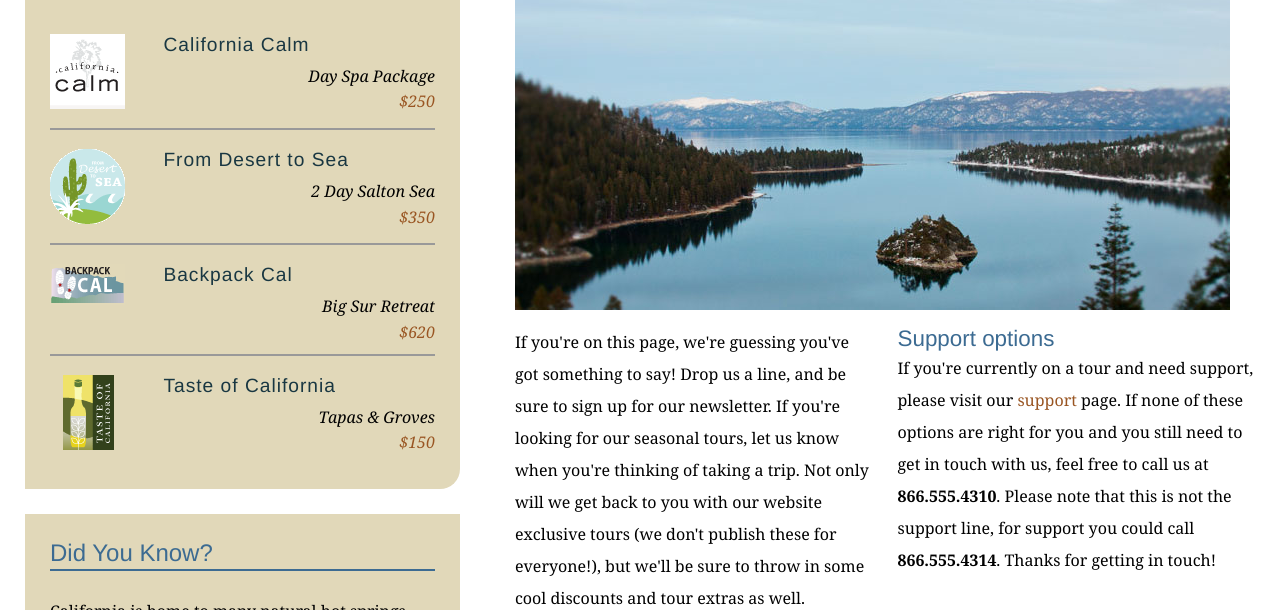
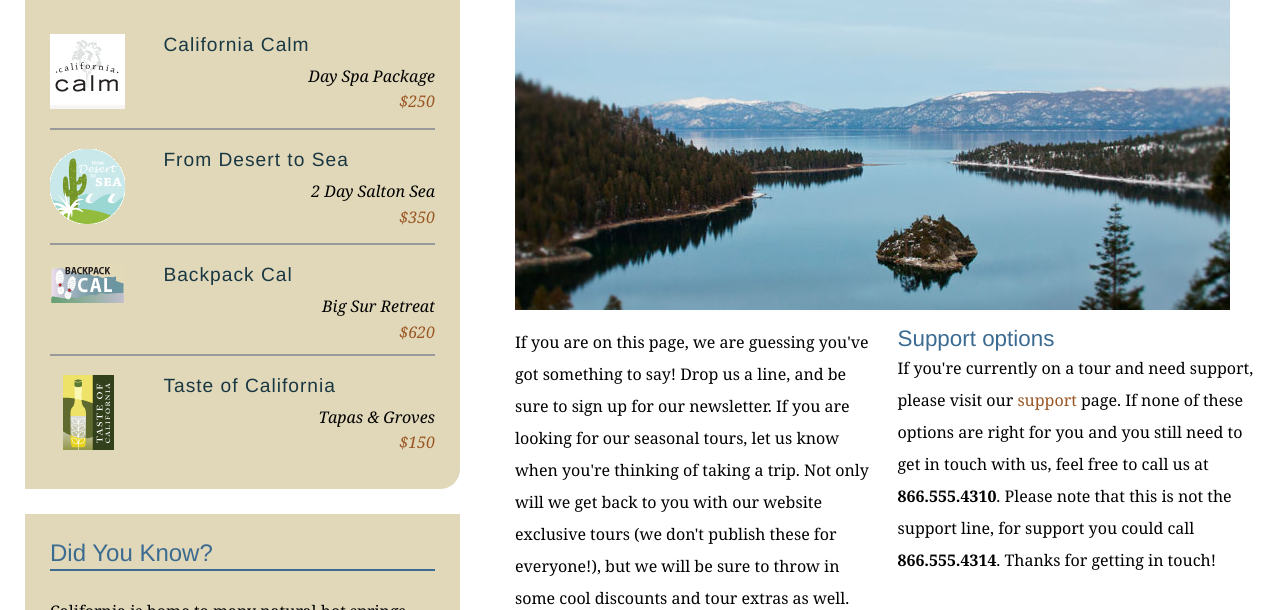
Before and after one commit to emacadocious/explore_california, a plain HTML site: page contact.html in a window 1280 px wide. Shown: the part 342-952 px from the top of the page. Drawn offline with Linux system fonts and the light colour scheme.

Commit message:
Removed contractions from contact page text

```diff
--- a/contact.html
+++ b/contact.html
@@ -68,7 +68,7 @@
           <h1>Get in touch</h1>
           <img src="assets/images/emerald_bay.jpg" alt="Beautiful Lake Tahoe" class="articleImage" />
           <div class="multiCol">
-            <p>If you're on this page, we're guessing you've got something to say! Drop us a line, and be sure to sign up for our newsletter. If you're looking for our seasonal tours,  let us know when you're thinking of taking a trip. Not only will we get back to you with our website exclusive tours (we don't publish these for everyone!), but we'll be sure to throw in some cool discounts and tour extras as well.</p>
+            <p>If you are on this page, we are guessing you've got something to say! Drop us a line, and be sure to sign up for our newsletter. If you are looking for our seasonal tours, let us know when you're thinking of taking a trip. Not only will we get back to you with our website exclusive tours (we don't publish these for everyone!), but we will be sure to throw in some cool discounts and tour extras as well.</p>
 
             <h2>Support options</h2>
             <p>If you're currently on a tour and need support, please visit our <a href="support.html">support</a> page. If none of these options are right for you and you still need to get in touch with us, feel free to call us at<span class="phone"> <strong>866.555.4310</strong>. Please note that this is not the support line, for support you could call </span><strong>866.555.4314</strong>. Thanks for getting in touch!</p>
```
